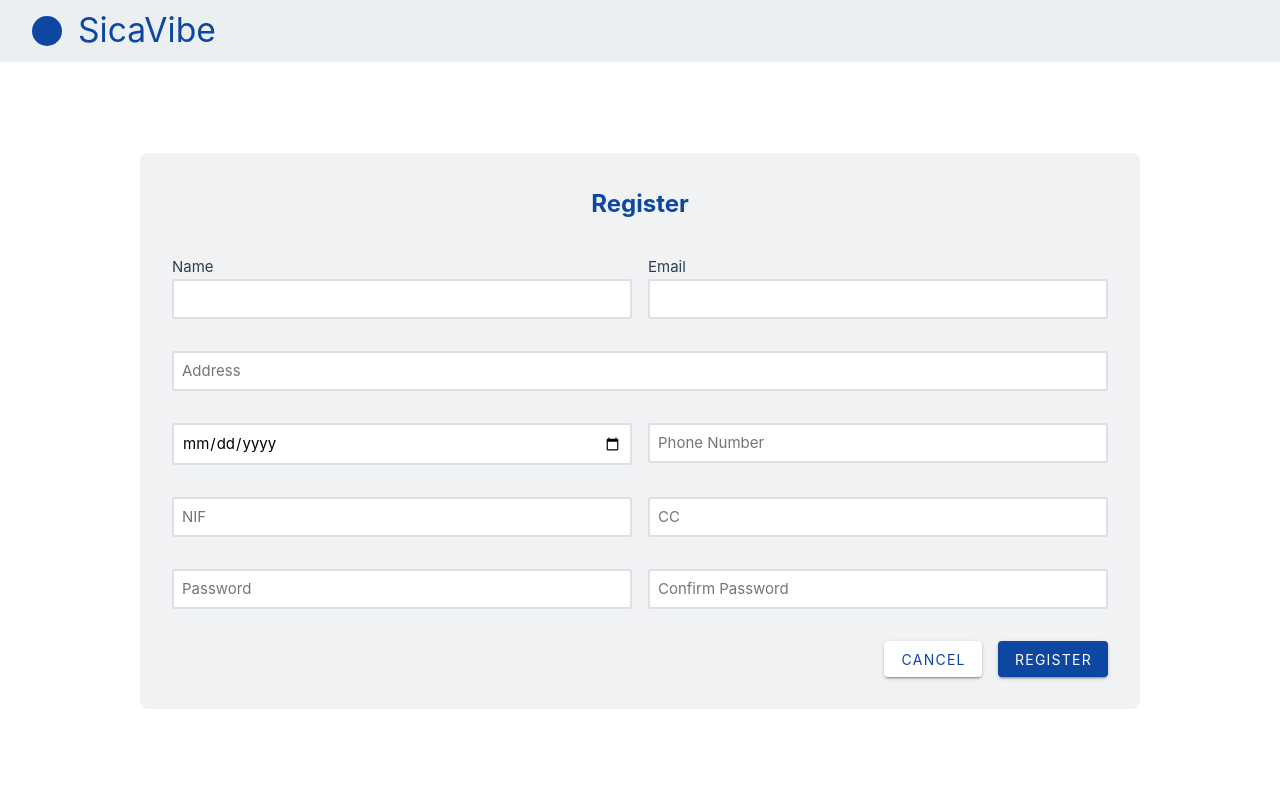
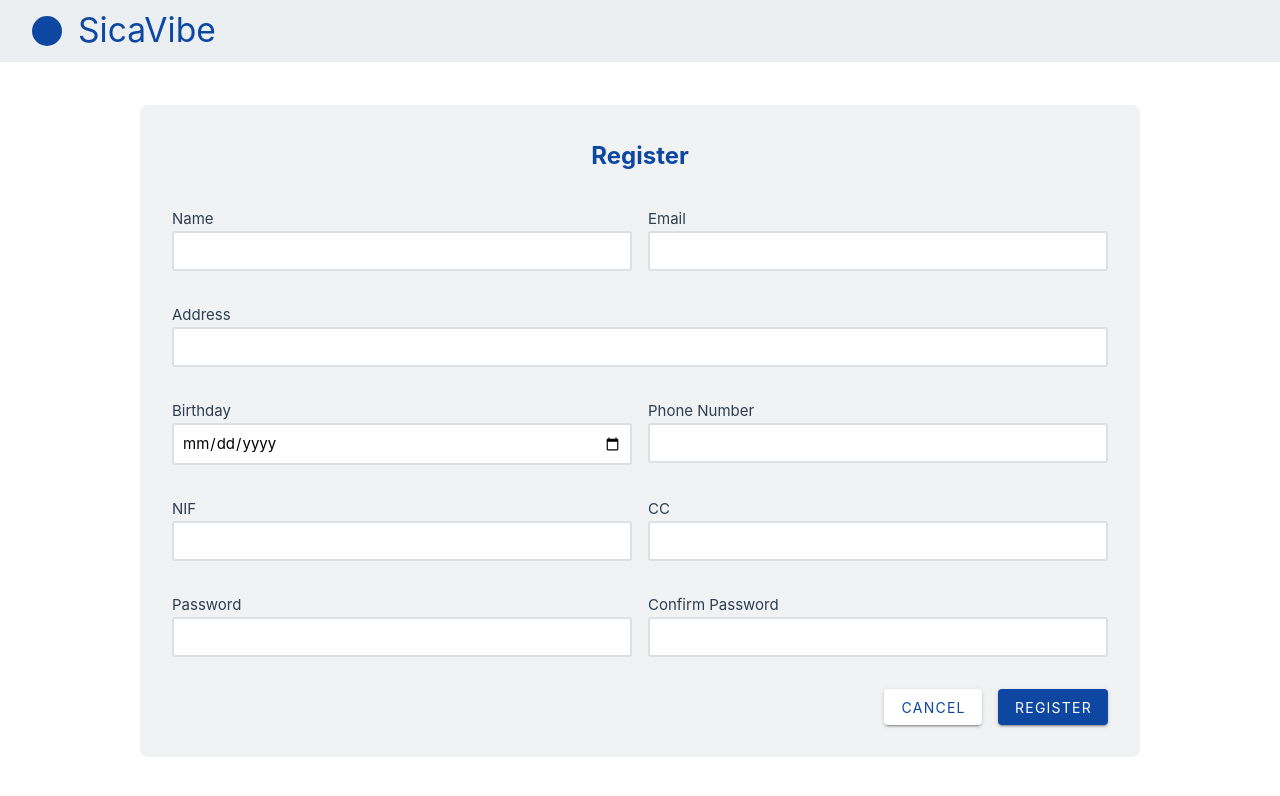
Before and after one commit to VicShadow/SicaVibe, a Vue app in the folder SicaVibeWeb/: page /signup in a window 1280 px wide. Shown: the top 796 px of the page. Built offline with nearby package versions, Linux system fonts and the light colour scheme.

Commit message:
added labels - sign up page

```diff
--- a/SicaVibeWeb/src/views/SignUp.vue
+++ b/SicaVibeWeb/src/views/SignUp.vue
@@ -124,43 +124,46 @@ const saveData = () => {
               </div>
             </div>
             <div class="w-100">
-              <TextField label="Address"></TextField>
+              <label>Address</label>
+              <TextField label=""></TextField>
             </div>
             <div class="field-col">
               <div class="w-100 d-flex flex-column align-start">
-                <TextField id="birthday" label="Birthday" type="date"></TextField>
+                <label>Birthday</label>
+                <TextField id="birthday" label="" type="date"></TextField>
                 <div v-if="errorMessageBirthday" class="error-message">
                   {{ errorMessageBirthday }}
                 </div>
               </div>
               <div class="w-100 d-flex flex-column align-start">
-                <TextField id="phone" label="Phone Number" maxlength="9"></TextField>
+                <label>Phone Number</label>
+                <TextField id="phone" label="" maxlength="9"></TextField>
                 <div v-if="errorMessagePhone" class="error-message">{{ errorMessagePhone }}</div>
               </div>
             </div>
             <div class="field-col">
               <div class="w-100 d-flex flex-column align-start">
-                <TextField id="nif" label="NIF" maxlength="9"></TextField>
+                <label>NIF</label>
+                <TextField id="nif" label="" maxlength="9"></TextField>
                 <div v-if="errorMessageNif" class="error-message">{{ errorMessageNif }}</div>
               </div>
               <div class="w-100 d-flex flex-column align-start">
-                <TextField id="cc" label="CC" maxlength="8"></TextField>
+                <label>CC</label>
+                <TextField id="cc" label="" maxlength="8"></TextField>
                 <div v-if="errorMessageCC" class="error-message">{{ errorMessageCC }}</div>
               </div>
             </div>
             <div class="field-col">
               <div class="w-100 d-flex flex-column align-start">
-                <TextField id="password" label="Password" type="password"></TextField>
+                <label>Password</label>
+                <TextField id="password" label="" type="password"></TextField>
                 <div v-if="errorMessagePassword" class="error-message">
                   {{ errorMessagePassword }}
                 </div>
               </div>
               <div class="w-100 d-flex flex-column align-start">
-                <TextField
-                  id="confirmPassword"
-                  label="Confirm Password"
-                  type="password"
-                ></TextField>
+                <label>Confirm Password</label>
+                <TextField id="confirmPassword" label="" type="password"></TextField>
                 <div v-if="errorMessageConfirmPassword" class="error-message">
                   {{ errorMessageConfirmPassword }}
                 </div>
```
